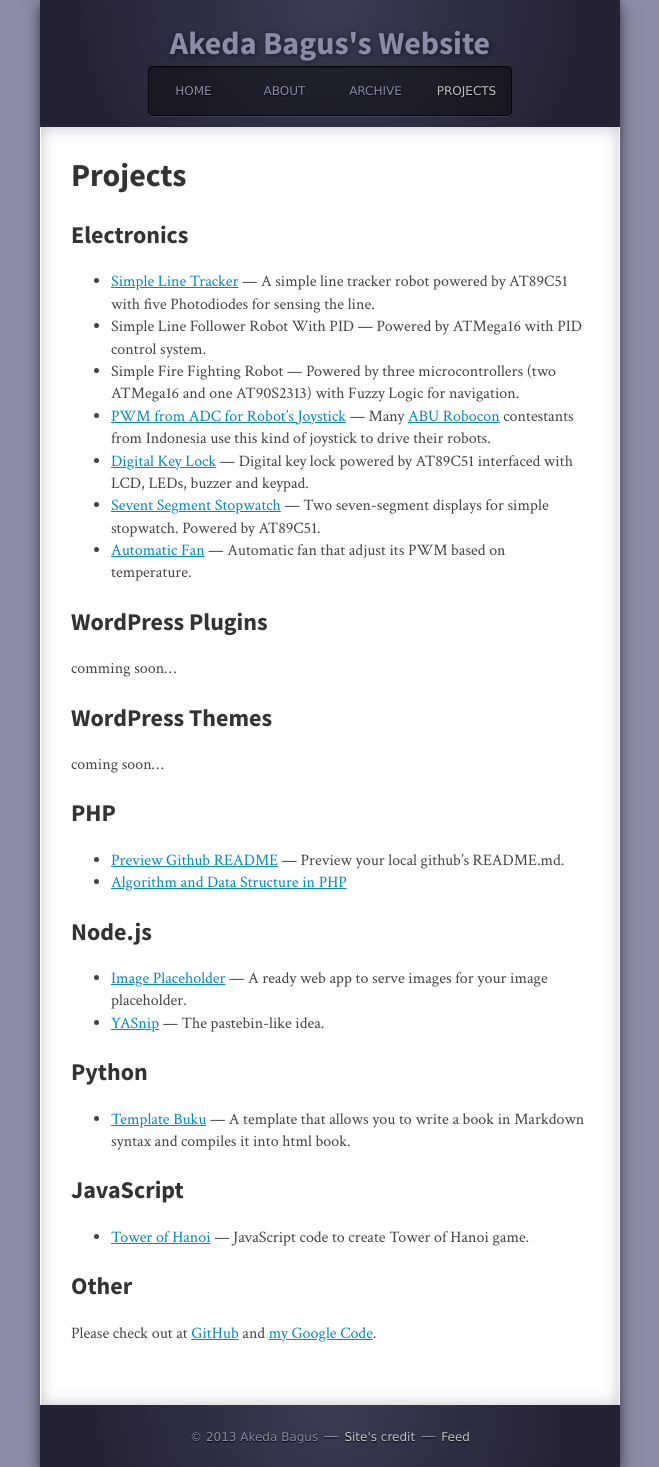
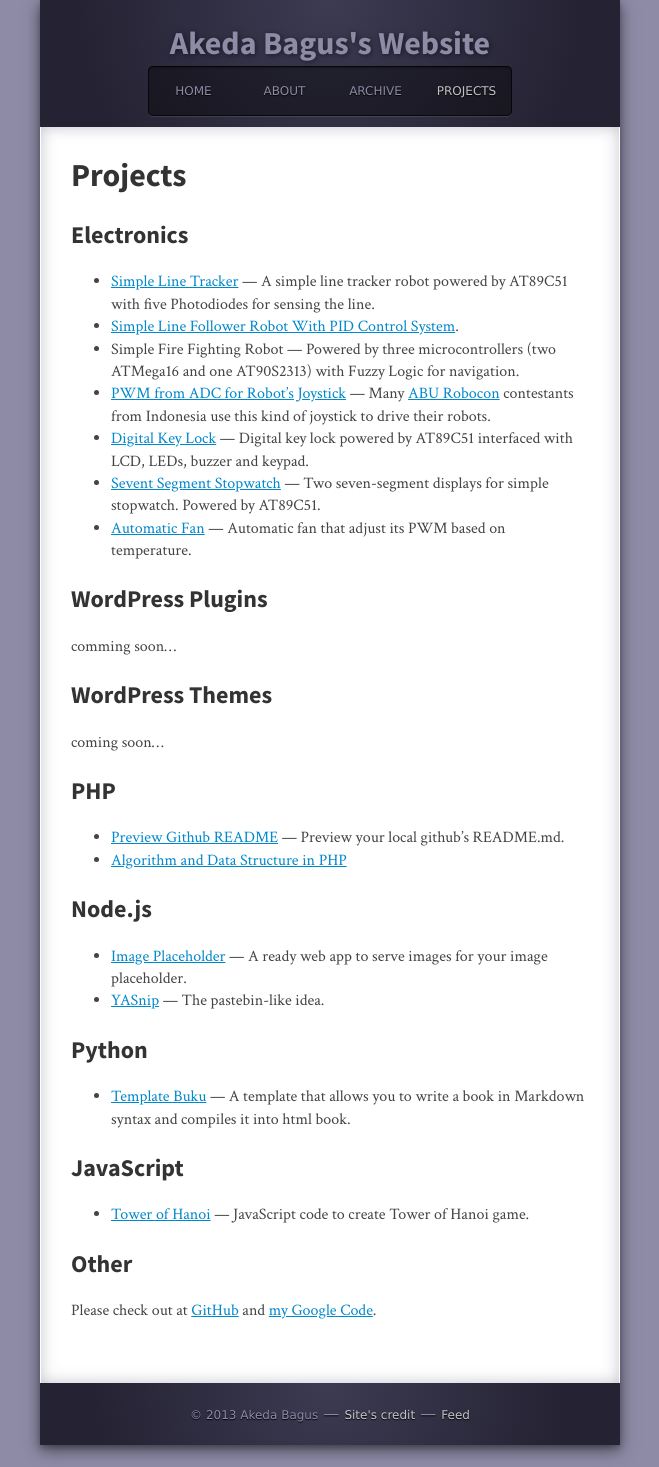
Before and after one commit to gedex/gedex.github.com, a Jekyll site: the page built from projects/index.md, in a window 1280 px wide. Shown: the whole page, without its empty margins (310-969 px from the left). Built offline with Jekyll 4.4.1, drawn with Linux system fonts in a browser that asks for light colours; nearby versions of some CDN libraries; some web fonts are replaced; Markdown is read by kramdown in place of the engine named in the settings; comment, search, counter and statistics services are not loaded.

```diff
--- a/projects/index.md
+++ b/projects/index.md
@@ -7,7 +7,7 @@ layout: page
 ##  Electronics
 
 * [Simple Line Tracker](https://github.com/gedex/simple-line-tracker) &mdash; A simple line tracker robot powered by AT89C51 with five Photodiodes for sensing the line.
-* Simple Line Follower Robot With PID &mdash; Powered by ATMega16 with PID control system.
+* [Simple Line Follower Robot With PID Control System](https://github.com/gedex/semar-mesem-robot).
 * Simple Fire Fighting Robot &mdash; Powered by three microcontrollers (two ATMega16 and one AT90S2313) with Fuzzy Logic for navigation.
 * [PWM from ADC for Robot's Joystick](https://github.com/gedex/pwm-from-adc) &mdash; Many [ABU Robocon](http://en.wikipedia.org/wiki/ABU_Robocon) contestants from Indonesia use this kind of joystick to drive their robots.
 * [Digital Key Lock](https://github.com/gedex/digital-key-lock) &mdash; Digital key lock powered by AT89C51 interfaced with LCD, LEDs, buzzer and keypad.
```
